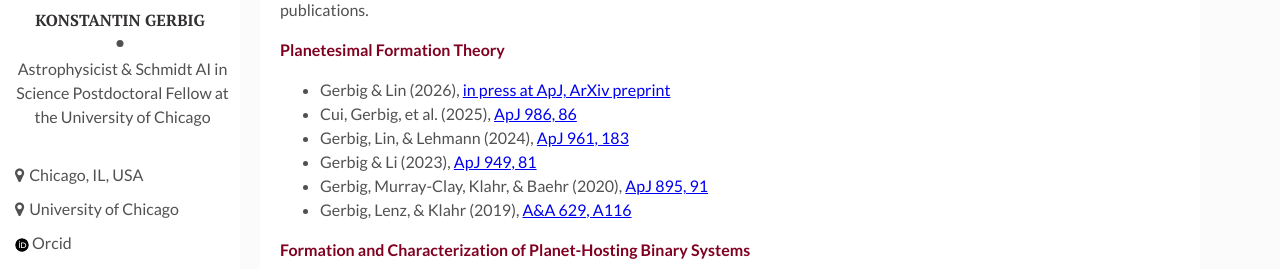
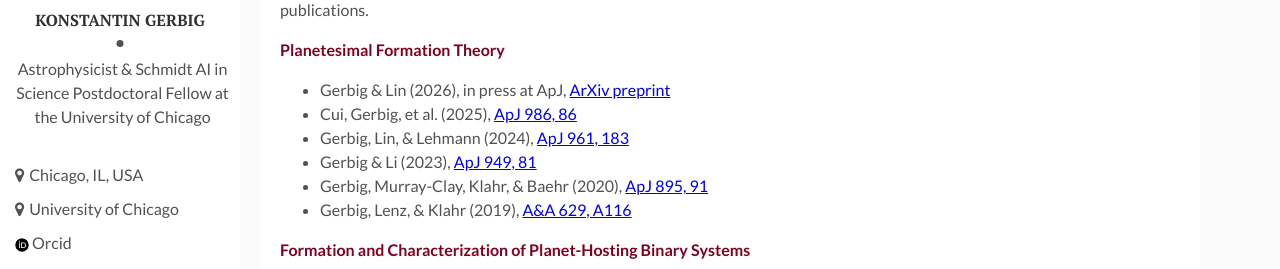
Before and after one commit to KonstantinGerbig/konstantingerbig.github.io, a Jekyll site: the page built from publications.md, in a window 1280 px wide. Shown: the part 172-441 px from the top of the page. Built offline with Jekyll 4.4.1, drawn with Linux system fonts in a browser that asks for light colours.

Commit message:
updated cv

```diff
--- a/publications.md
+++ b/publications.md
@@ -10,7 +10,7 @@ Here is a list of my latest publications, broadly sorted by research topic. Plea
 
 
 <span style="color:#800020">**Planetesimal Formation Theory**</span>
-* Gerbig & Lin (2026), [in press at ApJ, ArXiv preprint](https://arxiv.org/abs/2602.16043)
+* Gerbig & Lin (2026), in press at ApJ, [ArXiv preprint](https://arxiv.org/abs/2602.16043)
 * Cui, Gerbig, et al. (2025), [ApJ 986, 86](https://iopscience.iop.org/article/10.3847/1538-4357/add146)
 * Gerbig, Lin, & Lehmann (2024), [ApJ 961, 183](https://iopscience.iop.org/article/10.3847/1538-4357/ad1114)
 * Gerbig & Li (2023), [ApJ 949, 81](https://iopscience.iop.org/article/10.3847/1538-4357/acca1a)
```
Also changed, not shown: cv.md (+1 -1 lines), 2 other files.
